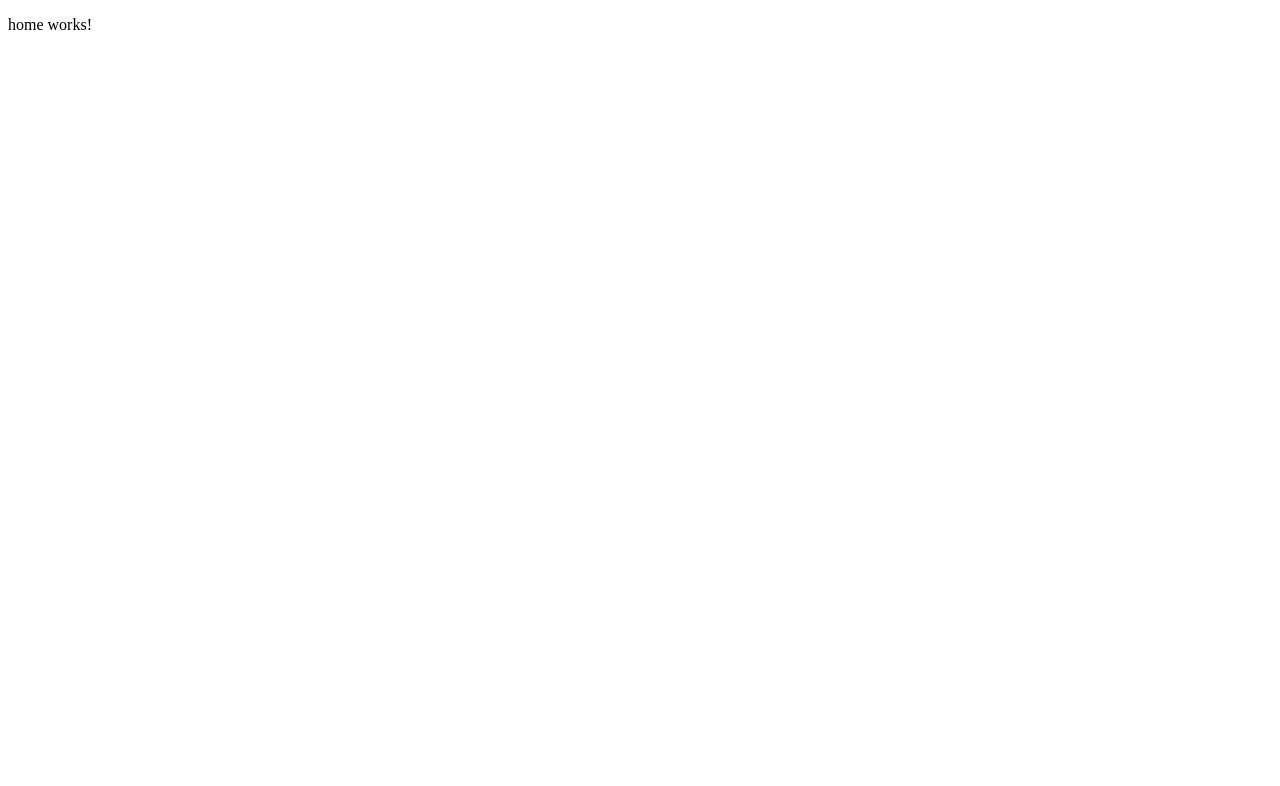
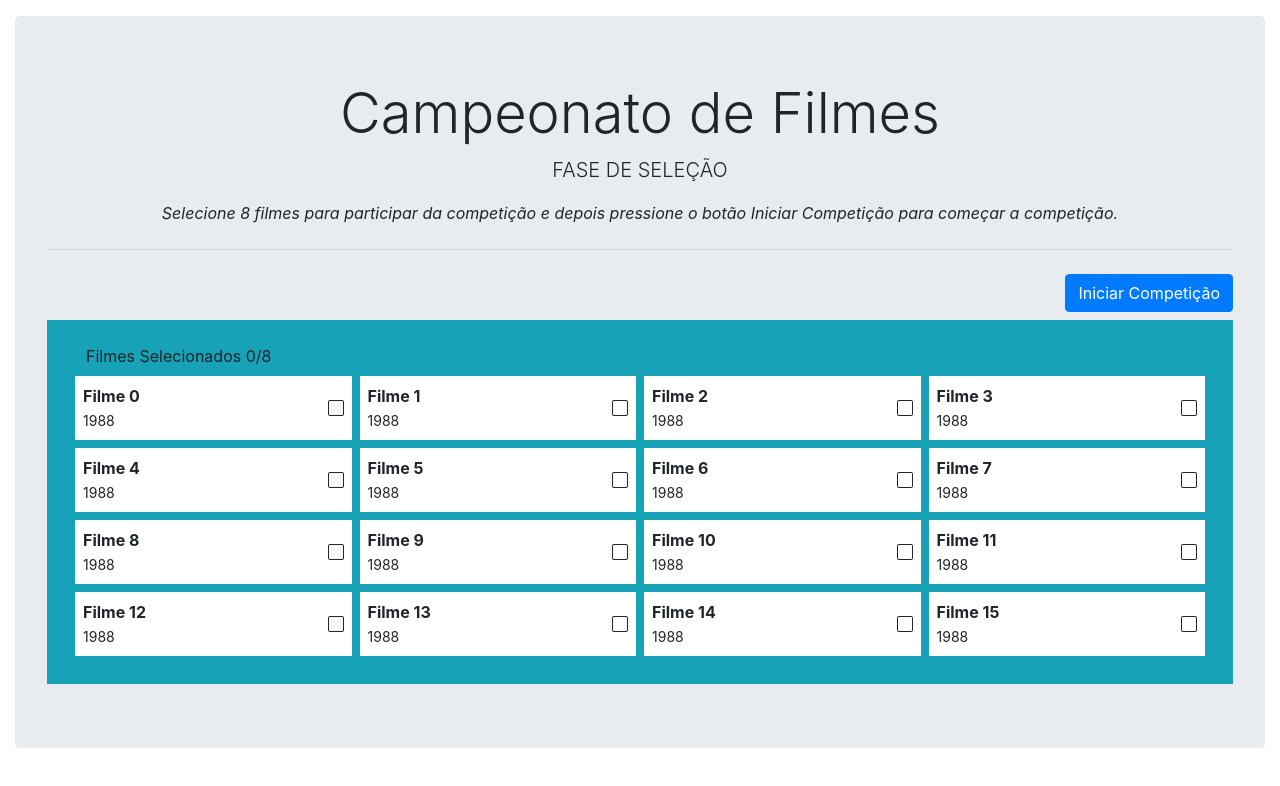
Before and after one commit to csampaio/copadefilmes-front, an Angular app: page / in a window 1280 px wide. Shown: the top 786 px of the page. Built offline with nearby package versions, Linux system fonts and the light colour scheme.

Commit message:
Adicionado ngx-bootstrap. Criada tela estatica de seleção de filmes

```diff
--- a/angular.json
+++ b/angular.json
@@ -24,6 +24,8 @@
               "src/assets"
             ],
             "styles": [
+              "./node_modules/bootstrap/dist/css/bootstrap.min.css",
+              "./node_modules/ngx-bootstrap/datepicker/bs-datepicker.css",
               "src/styles.css"
             ],
             "scripts": []
@@ -88,6 +90,8 @@
               "src/assets"
             ],
             "styles": [
+              "./node_modules/bootstrap/dist/css/bootstrap.min.css",
+              "./node_modules/ngx-bootstrap/datepicker/bs-datepicker.css",
               "src/styles.css"
             ],
             "scripts": []
@@ -119,6 +123,7 @@
           }
         }
       }
-    }},
+    }
+  },
   "defaultProject": "copadefilmes"
 }
--- a/package.json
+++ b/package.json
@@ -19,6 +19,8 @@
     "@angular/platform-browser": "~10.0.4",
     "@angular/platform-browser-dynamic": "~10.0.4",
     "@angular/router": "~10.0.4",
+    "bootstrap": "4.1.1",
+    "ngx-bootstrap": "^5.6.1",
     "rxjs": "~6.5.5",
     "tslib": "^2.0.0",
     "zone.js": "~0.10.3"
--- a/src/app/app.module.ts
+++ b/src/app/app.module.ts
@@ -4,6 +4,8 @@ import { NgModule } from '@angular/core';
 import { AppRoutingModule } from './app-routing.module';
 import { AppComponent } from './app.component';
 import { HomeComponent } from './home/home.component';
+import { BrowserAnimationsModule } from '@angular/platform-browser/animations';
+import { ButtonsModule } from 'ngx-bootstrap/buttons';
 
 @NgModule({
   declarations: [
@@ -12,7 +14,9 @@ import { HomeComponent } from './home/home.component';
   ],
   imports: [
     BrowserModule,
-    AppRoutingModule
+    AppRoutingModule,
+    BrowserAnimationsModule,
+    ButtonsModule.forRoot()
   ],
   providers: [],
   bootstrap: [AppComponent]
--- a/src/app/home/home.component.html
+++ b/src/app/home/home.component.html
@@ -1 +1,24 @@
-<p>home works!</p>
+<div class="container-fluid pt-3">
+    <div class="jumbotron">
+        <h1 class="display-4 text-center">Campeonato de Filmes</h1>
+        <p class="lead text-center">FASE DE SELEÇÃO</p>
+        <p class="text-center"><em>Selecione 8 filmes para participar da competição e depois pressione o botão Iniciar Competição para começar a competição.</em></p>
+        <hr class="my-4">
+        <div class="d-flex flex-row-reverse bd-highlight mb-2">
+            <a class="btn btn-primary btn-md" href="#" role="button">Iniciar Competição</a>
+        </div>
+        <div class="row m-0 p-4 bg-info">
+            <div class="col-12 mb-1">Filmes Selecionados 0/8</div>
+            <div *ngFor="let filme of filmes; let i=index" class="col-xs-12 col-sm-6 col-lg-3 p-1" btnCheckbox tabindex="0" role="button">
+                <div class="bg-white p-2 d-flex justify-content-between align-items-center">
+                    <div>
+                        <b>Filme {{i}}</b><br><small>1988</small>
+                    </div>
+                    <svg width="1em" height="1em" viewBox="0 0 16 16" class="bi bi-square" fill="currentColor" xmlns="http://www.w3.org/2000/svg">
+                        <path fill-rule="evenodd" d="M14 1H2a1 1 0 0 0-1 1v12a1 1 0 0 0 1 1h12a1 1 0 0 0 1-1V2a1 1 0 0 0-1-1zM2 0a2 2 0 0 0-2 2v12a2 2 0 0 0 2 2h12a2 2 0 0 0 2-2V2a2 2 0 0 0-2-2H2z"/>
+                    </svg>
+                </div>
+            </div>
+        </div>
+    </div>
+</div>
--- a/src/app/home/home.component.ts
+++ b/src/app/home/home.component.ts
@@ -7,9 +7,12 @@ import { Component, OnInit } from '@angular/core';
 })
 export class HomeComponent implements OnInit {
 
+  filmes: Array<number>;
+
   constructor() { }
 
   ngOnInit(): void {
+    this.filmes = Array(16).fill(0,0,16);
   }
 
 }
```
Also changed, not shown: 1 other file (tests, documents, lock files or other folders).
